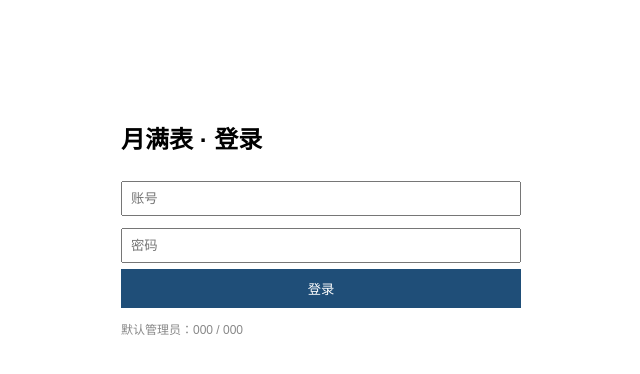
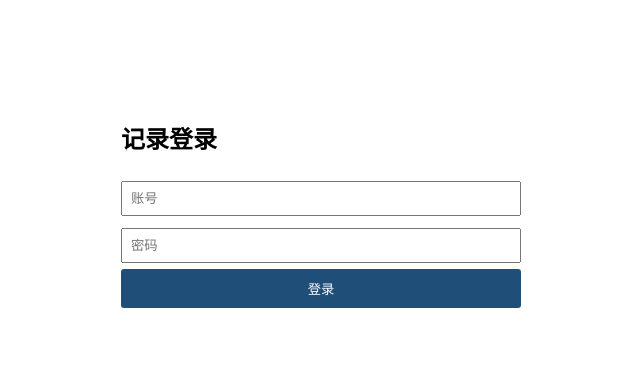
Before and after one commit to xiaole-weng/yueman, a Flask app: page /login in a window 1280 px wide. Shown: the top 374 px of the page, without its empty margins (319-959 px from the left). Run offline with Flask 3, Linux system fonts and the light colour scheme.

Commit message:
Revise login page title and styles
Updated the title and button styles in the login template, and removed the default admin credentials from the footer.

Signed-off-by: xiaole-weng <236263354@qq.com>

```diff
--- a/templates/login.html
+++ b/templates/login.html
@@ -1,11 +1,14 @@
 <!DOCTYPE html>
-<html><head><meta charset="utf-8"><title>登录 - 月满表</title>
-<style>body{font-family:sans-serif;max-width:400px;margin:80px auto;padding:20px;}
+<html><head><meta charset="utf-8"><title>系统登录</title>
+<style>
+body{font-family:sans-serif;max-width:400px;margin:80px auto;padding:20px;}
 input{width:100%;padding:8px;margin:6px 0;box-sizing:border-box;}
-button{width:100%;padding:10px;background:#1F4E78;color:#fff;border:none;cursor:pointer;}
-.flash-error{color:red;} .flash-success{color:green;}</style></head>
+button{width:100%;padding:10px;background:#1F4E78;color:#fff;border:none;cursor:pointer;border-radius:3px;}
+.flash-error{color:red;} .flash-success{color:green;}
+</style></head>
 <body>
-<h2>月满表 · 登录</h2>
+<!-- 这里把标题改成了“系统登录”或“记录登录” -->
+<h2>记录登录</h2>
 {% with messages = get_flashed_messages(with_categories=true) %}
   {% for cat, msg in messages %}<p class="flash-{{ cat }}">{{ msg }}</p>{% endfor %}
 {% endwith %}
@@ -17,5 +20,5 @@ button{width:100%;padding:10px;background:#1F4E78;color:#fff;border:none;cursor:
 {% if registration_open %}
 <p><a href="{{ url_for('register') }}">注册新账号</a></p>
 {% endif %}
-<p style="color:#888;font-size:12px;">默认管理员：000 / 000</p>
+<!-- 原本底部的“默认管理员：000/000”已经删除了 -->
 </body></html>
```
